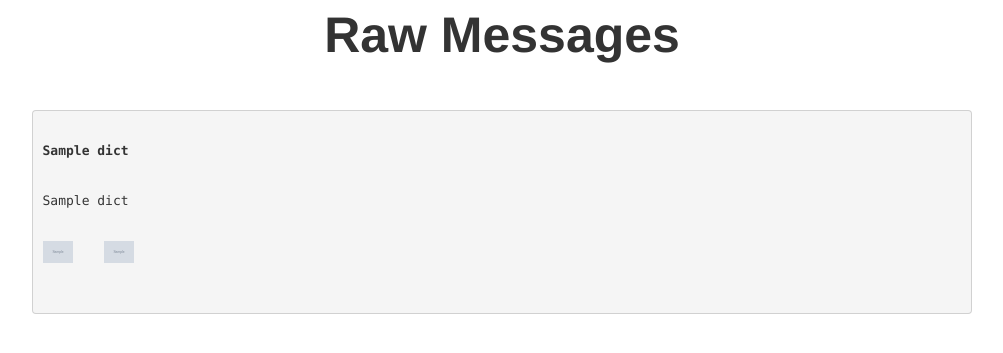
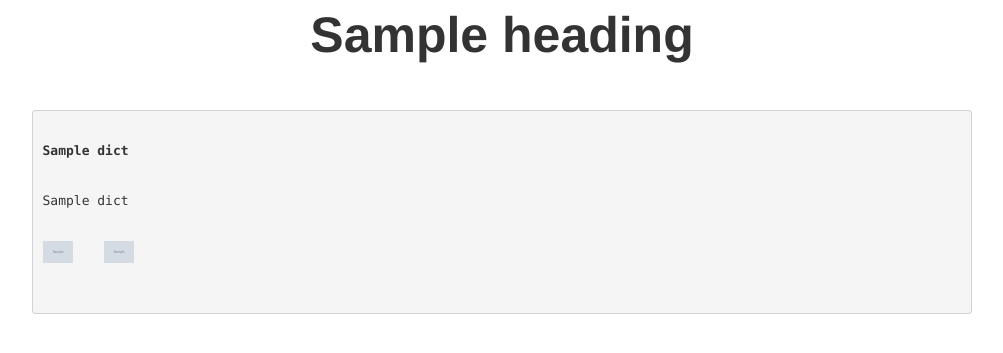
Before and after one commit to fedora-infra/datagrepper, a Python web app: template datagrepper/templates/raw.html in a window 1280 px wide. Shown: the top 353 px of the page, without its empty margins (138-1141 px from the left). Run offline with Jinja, Linux system fonts and the light colour scheme; the template is opened without the code that fills it: most values are stand-ins (such as "Sample title", 1, 10 or a date in 2020); grey boxes marked "Sample" are stand-in pictures.

Commit message:
made changes so that it render both id and raw endpoints

```diff
--- a/datagrepper/templates/raw.html
+++ b/datagrepper/templates/raw.html
@@ -32,10 +32,10 @@
 
   <body>
     <div class="jumbotron">
-	<h1>Raw Messages</h1>
+	<h1>{{heading}}</h1>
     </div><br/> <br/>
     <div class="container">
-        {% for dict in response %}
+	{% for dict in response %}
         <pre>
             <div>
                 <p><b>{{dict['title']}}</b></p> </br>
@@ -44,8 +44,8 @@
                 <Img SRC={{dict['secondary_icon']}} WIDTH=30 HEIGHT=40></A>
             </div>
         </pre>
-        {% endfor %}
+    {% endfor %}
     </div>
 
-  </body>
+</body>
 </html>
```
